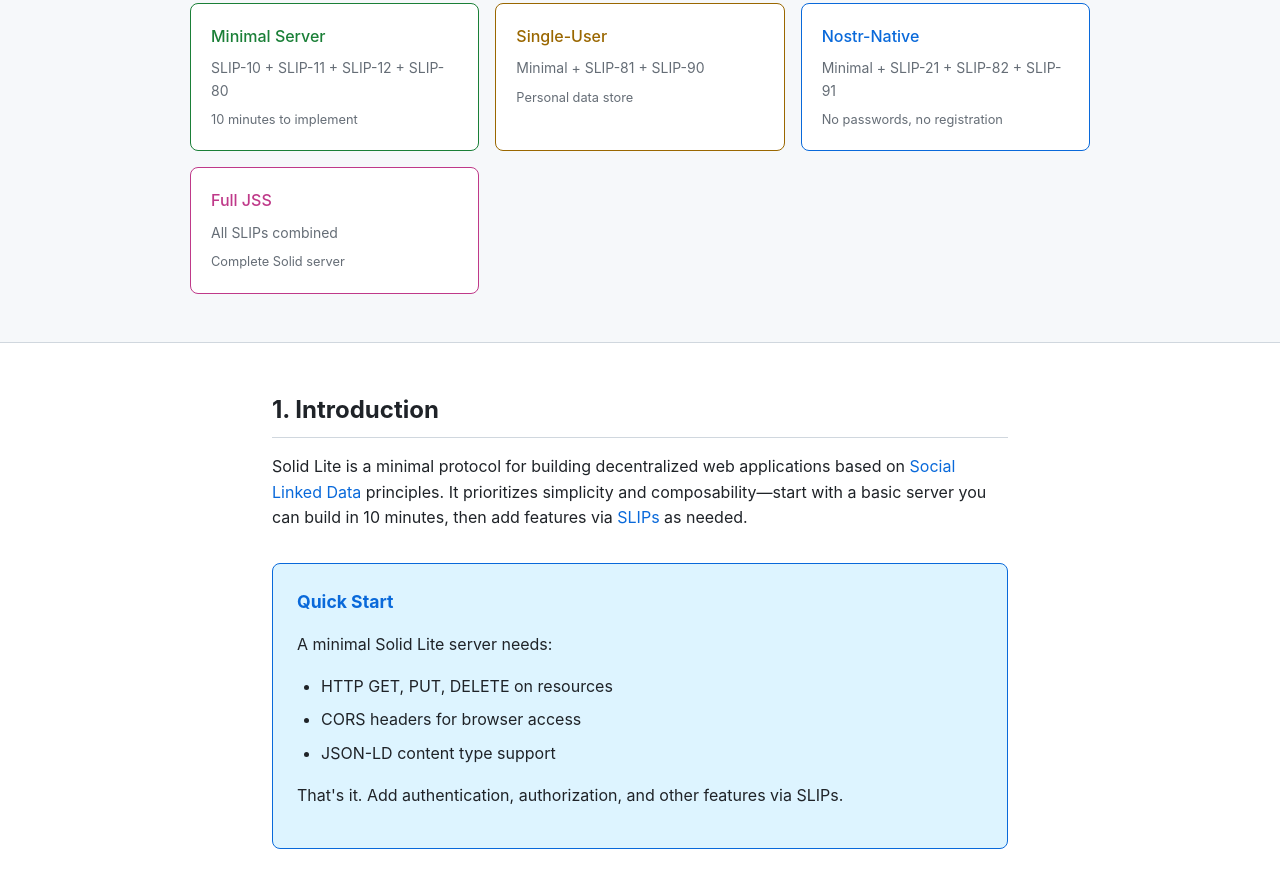
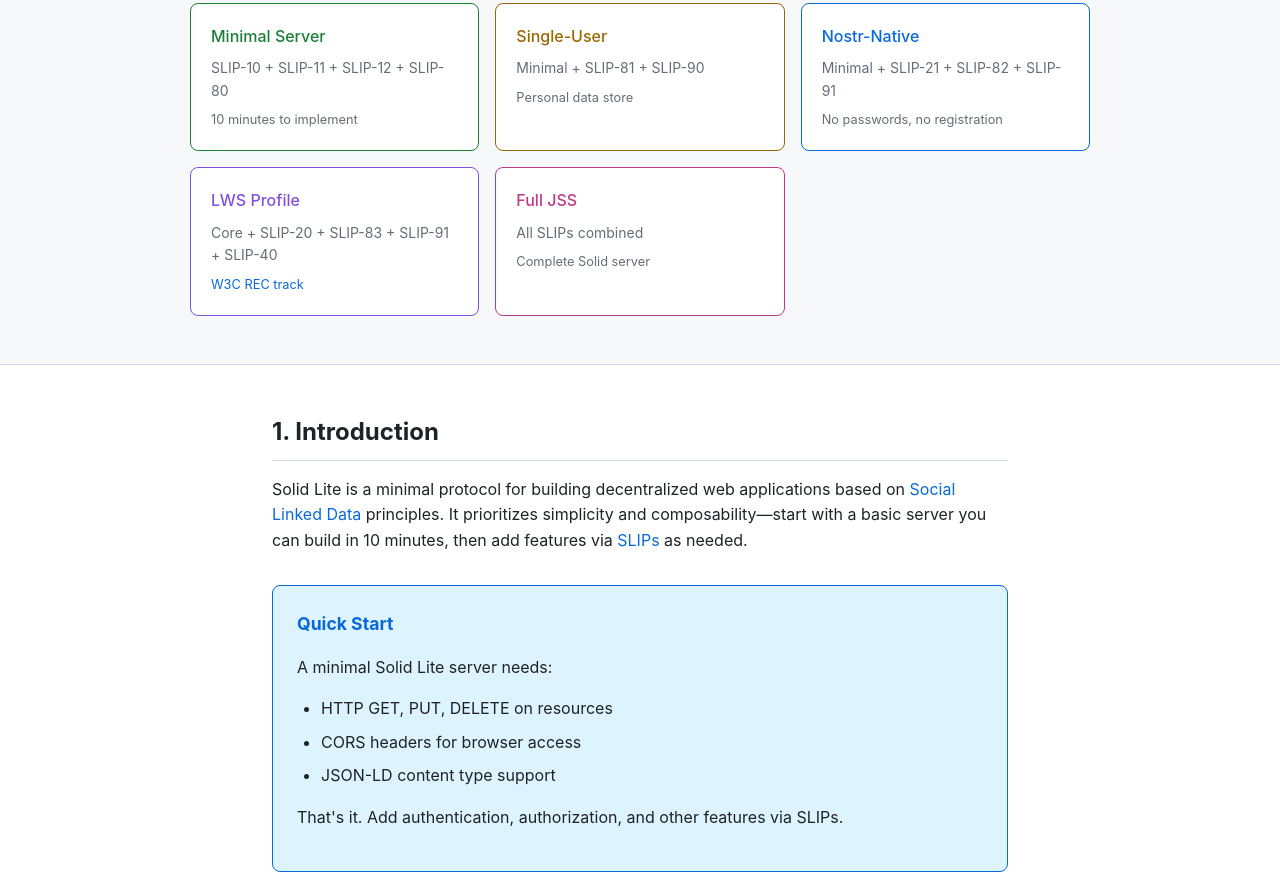
Before and after one commit to solid-lite/draft-spec, a plain HTML site: page index.html in a window 1280 px wide. Shown: the part 2257-3132 px from the top of the page. Drawn offline with Linux system fonts and the light colour scheme.

Commit message:
Add LWS Profile recipe and W3C alignment
- LWS (Linked Web Storage) as a SLIP combination recipe
- Link to linkedwebstorage.com in footer
- Shows path from Solid Lite SLIPs to W3C REC

```diff
--- a/index.html
+++ b/index.html
@@ -541,6 +541,14 @@
           <p style="color: var(--text-muted); font-size: 0.8rem; margin-top: 0.5rem;">No passwords, no registration</p>
         </div>
 
+        <div class="block" style="border-color: var(--purple);">
+          <div class="block-header">
+            <h3 style="color: var(--purple);">LWS Profile</h3>
+          </div>
+          <p>Core + SLIP-20 + SLIP-83 + SLIP-91 + SLIP-40</p>
+          <p style="color: var(--text-muted); font-size: 0.8rem; margin-top: 0.5rem;"><a href="https://linkedwebstorage.com/">W3C REC track</a></p>
+        </div>
+
         <div class="block" style="border-color: var(--pink);">
           <div class="block-header">
             <h3 style="color: var(--pink);">Full JSS</h3>
@@ -710,7 +718,8 @@
       <a href="https://github.com/solid-lite">Organization</a>
     </p>
     <p style="margin-top: 0.5rem;">
-      Built on <a href="https://solidproject.org/">Solid</a> principles
+      Built on <a href="https://solidproject.org/">Solid</a> principles ·
+      Aligned with <a href="https://linkedwebstorage.com/">W3C Linked Web Storage</a>
     </p>
   </footer>
 </body>
```
